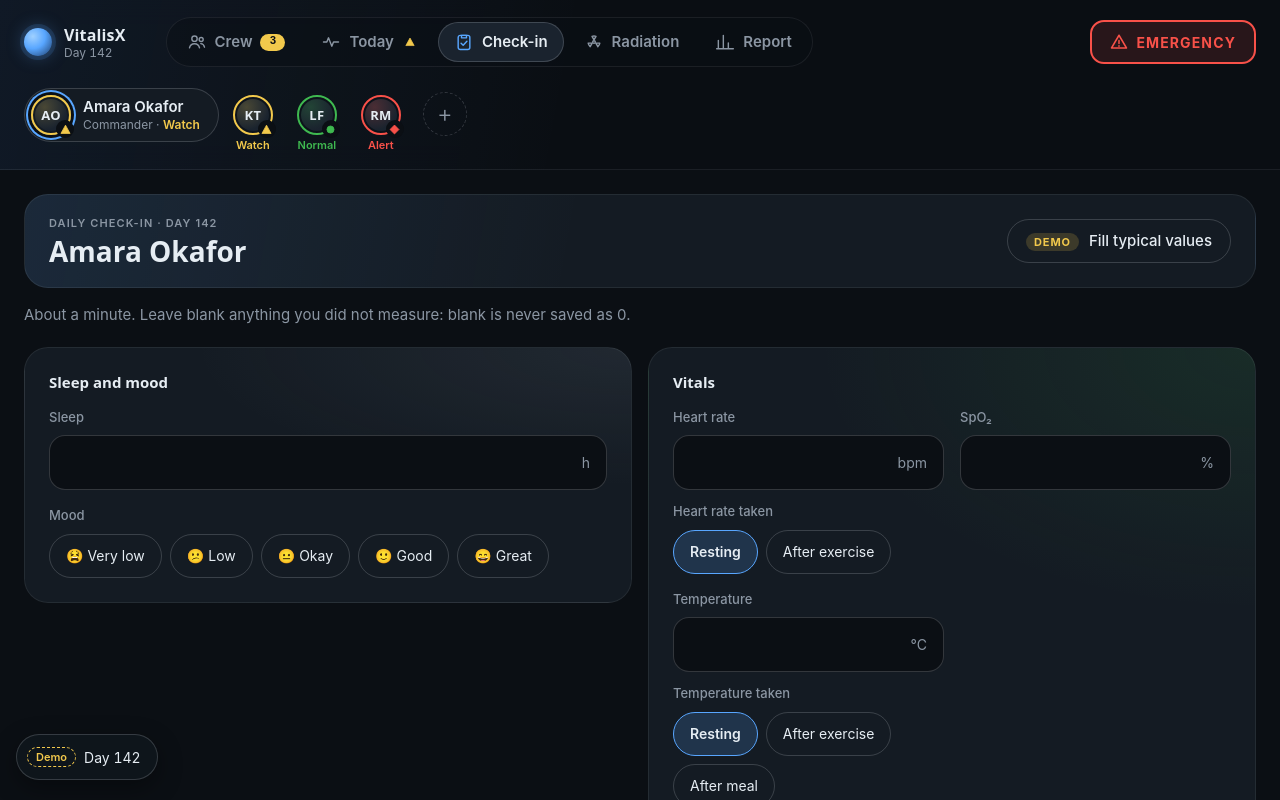
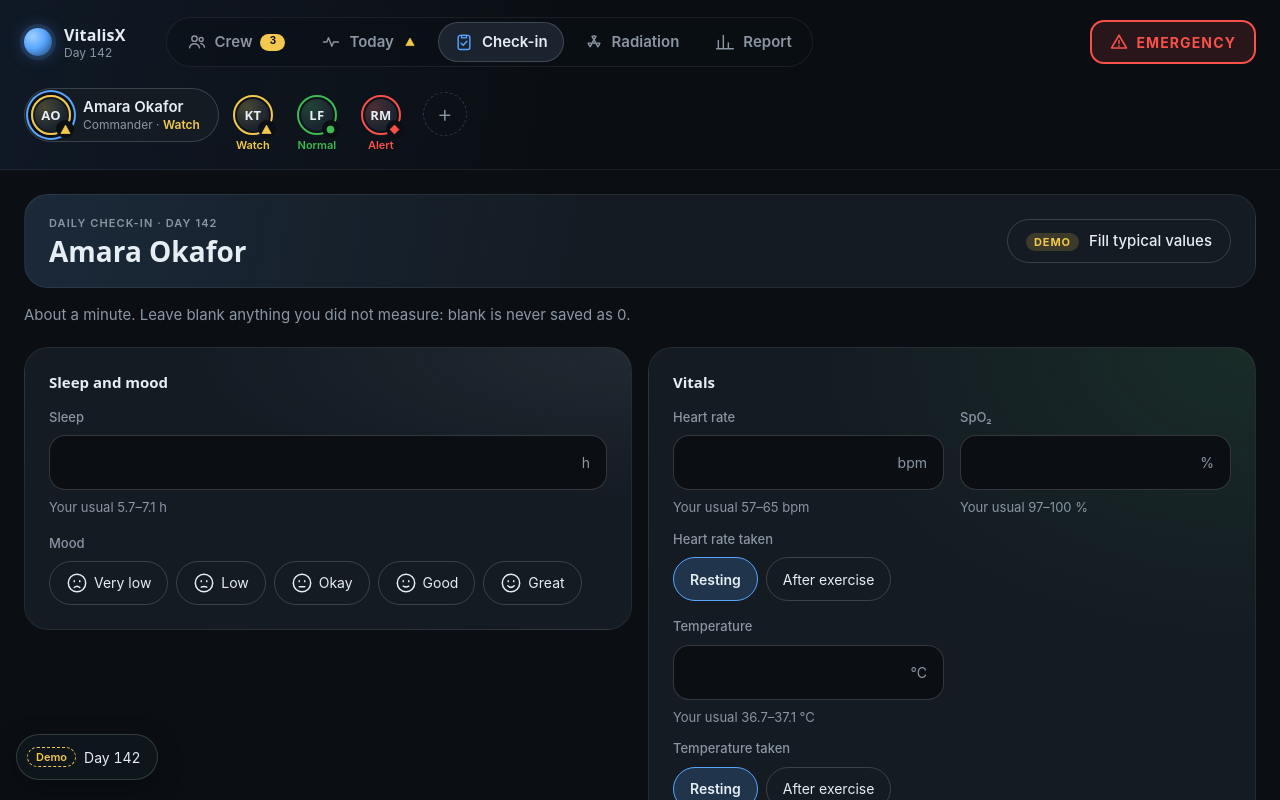
Before and after one commit to Azharelly/VitalisX, a React (Vite) app: page / in a window 1280 px wide. Both pictures are taken after a click on the button "Check-in". Shown: the top 800 px of the page. Built offline with nearby package versions, Linux system fonts and the light colour scheme.

Commit message:
feat(checkin): person's name on Save, 'your usual' hint per field, line-drawn mood faces; use saveCheckIn's answer type

```diff
--- a/src/features/checkin/CheckInScreen.tsx
+++ b/src/features/checkin/CheckInScreen.tsx
@@ -23,7 +23,16 @@ export interface CheckInScreenProps {
 }
 
 const MOODS = ['Very low', 'Low', 'Okay', 'Good', 'Great'] as const
-const MOOD_FACES = ['😫', '😕', '😐', '🙂', '😄'] as const
+const MOUTHS = ['M9 17q3-3 6 0', 'M9 16.5q3-1.5 6 0', 'M9 16h6', 'M9 15.5q3 1.8 6 0', 'M8.5 15q3.5 3.5 7 0'] // sad → happy
+
+// Line-drawn faces: emoji look different on every device and clash with the line icons.
+const Face = ({ i }: { i: number }) => (
+  <svg className={s.face} viewBox="0 0 24 24" fill="none" stroke="currentColor" strokeWidth="1.6" strokeLinecap="round" aria-hidden="true">
+    <circle cx="12" cy="12" r="9.5" />
+    <path d="M9 9.5v1M15 9.5v1" />
+    <path d={MOUTHS[i]} />
+  </svg>
+)
 const SEVERITY = ['None', 'Mild', 'Moderate', 'Severe'] as const
 const FLUID_STEP_ML = 250
 
@@ -122,7 +131,7 @@ export function CheckInScreen({ name, day, existing, usual = {}, onSave, onDone
   }
 
   const num = (id: FieldId) => (
-    <NumField id={id} value={form.text[id] ?? ''} error={errorFor(id)} onChange={(v) => setText(id, v)} onBlur={() => setTouched((x) => new Set(x).add(id))} />
+    <NumField id={id} value={form.text[id] ?? ''} error={errorFor(id)} usual={usual[id]} onChange={(v) => setText(id, v)} onBlur={() => setTouched((x) => new Set(x).add(id))} />
   )
   const ctx = (id: ContextField, label: string) => (
     <Pills label={label} value={form.context[id]} onChange={(c) => c && setContext(id, c)} options={FIELDS[id].contexts.map((c) => [c, CONTEXT_LABEL[c]])} />
@@ -151,7 +160,7 @@ export function CheckInScreen({ name, day, existing, usual = {}, onSave, onDone
             toggle
             value={form.mood}
             onChange={(v) => update({ mood: v })}
-            options={MOODS.map((m, i) => [i + 1, <><span aria-hidden="true">{MOOD_FACES[i]}</span> {m}</>])}
+            options={MOODS.map((m, i) => [i + 1, <><Face i={i} /> {m}</>])}
           />
         </Section>
 
@@ -237,7 +246,7 @@ export function CheckInScreen({ name, day, existing, usual = {}, onSave, onDone
               `${count} reading${count === 1 ? '' : 's'} ready`}
           </p>
           <button type="submit" className={t.primaryBtn} disabled={saving}>
-            {saving ? 'Saving…' : warnings.length > 0 ? 'Save anyway' : editing ? 'Update check-in' : 'Save check-in'}
+            {saving ? 'Saving…' : warnings.length > 0 ? 'Save anyway' : `${editing ? 'Update' : 'Save'} check-in for ${name.split(' ')[0]}`}
           </button>
         </div>
       </form>
@@ -254,8 +263,11 @@ function Section({ title, tone, children }: { title: string; tone: 'ok' | 'watch
   )
 }
 
-function NumField({ id, value, error, onChange, onBlur }: { id: FieldId; value: string; error?: string; onChange: (v: string) => void; onBlur: () => void }) {
+function NumField({ id, value, error, usual, onChange, onBlur }: {
+  id: FieldId; value: string; error?: string; usual?: [number, number]; onChange: (v: string) => void; onBlur: () => void
+}) {
   const { label, unit } = FIELDS[id]
+  const hint = error ?? (usual && `Your usual ${usual[0]}–${usual[1]} ${unit}`)
   return (
     <div className={s.field}>
       <label htmlFor={`ci-${id}`} className={s.label}>
@@ -268,7 +280,7 @@ function NumField({ id, value, error, onChange, onBlur }: { id: FieldId; value:
           autoComplete="off"
           value={value}
           aria-invalid={error ? true : undefined}
-          aria-describedby={error ? `ci-${id}-err` : undefined}
+          aria-describedby={hint ? `ci-${id}-hint` : undefined}
           onChange={(e) => onChange(e.target.value)}
           onBlur={onBlur}
         />
@@ -276,9 +288,9 @@ function NumField({ id, value, error, onChange, onBlur }: { id: FieldId; value:
           {unit}
         </span>
       </div>
-      {error && (
-        <p id={`ci-${id}-err`} className={s.fieldError}>
-          {error}
+      {hint && (
+        <p id={`ci-${id}-hint`} className={error ? s.fieldError : s.hint}>
+          {hint}
         </p>
       )}
     </div>
--- a/src/features/checkin/checkin.module.css
+++ b/src/features/checkin/checkin.module.css
@@ -236,3 +236,15 @@
 .optional:not([open]) {
   gap: 0; /* the closed body still counts as a grid row in Chrome */
 }
+
+.hint {
+  color: var(--muted);
+  font-size: 13px;
+}
+
+.face {
+  width: 22px;
+  height: 22px;
+  vertical-align: -6px;
+  margin-right: 2px;
+}
--- a/src/features/checkin/model.ts
+++ b/src/features/checkin/model.ts
@@ -1,8 +1,9 @@
 // Check-in form logic (PRD F-03), pure: text in, answers or errors out. No React, no database.
+import type { CheckInAnswers } from '../../data/checkin'
 import type { Context, MetricId } from '../../data/types'
 
 /** What saveCheckIn() takes: one entry per metric the person filled in. Blank metrics are left out. */
-export type CheckInAnswers = Partial<Record<MetricId, { value: number; context?: Context }>>
+export type { CheckInAnswers }
 
 /** Typed fields. min/max are physically plausible ranges to catch typos, NOT clinical limits (those live in the engine). */
 export const FIELDS = {
```
